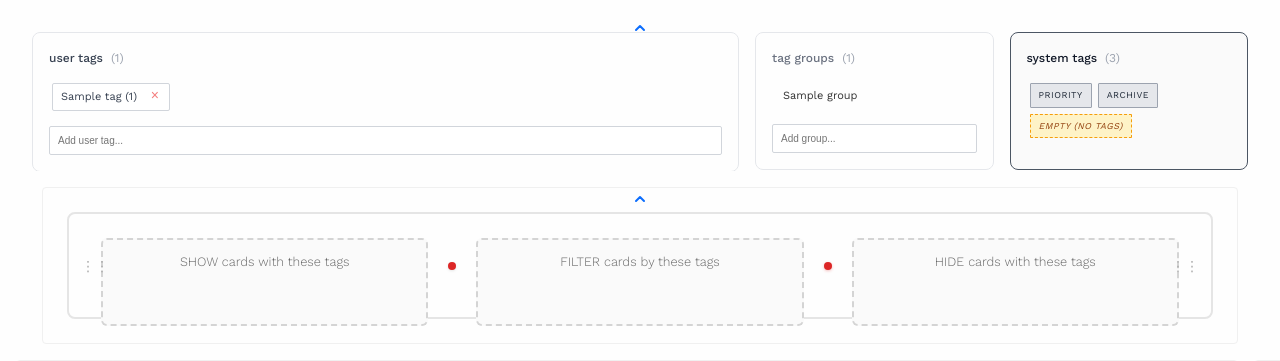
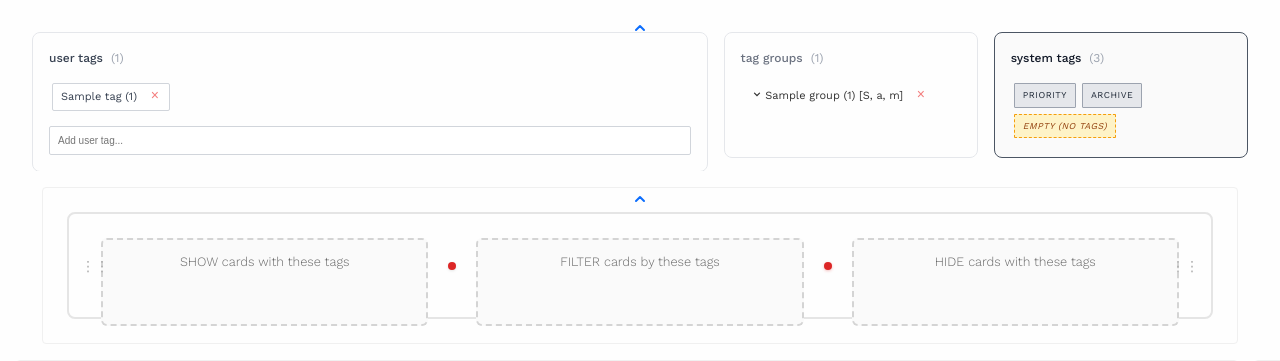
Before and after one commit to adamzwasserman/multicardz, a FastAPI app: template apps/static/templates/user_home.html in a window 1280 px wide; the page is wider, and only the part inside the window is pictured. Shown: the part 77-438 px from the top of that part. Run offline with FastAPI, Linux system fonts and the light colour scheme; the template is opened without the code that fills it: most values are stand-ins (such as "Sample title", 1, 10 or a date in 2020); data that the repository does not hold is empty; parts of the project's set-up code (start-up, migrations or seed data) failed here and were passed over.

Commit message:
fix: eliminate cumulative layout shift through server-side font metrics and column width pre-rendering
Implements complete server-side rendering strategy to address Core Web Vitals CLS failures:

1. Font metrics architecture (user.css):
   - Added fallback @font-face declarations with size-adjust/ascent-override/descent-override metrics for all 7 fonts (Inconsolata, Lato, Libre Franklin, Merriweather Sans, Mulish, Open Sans, Roboto)
   - Changed font-display from block to swap for faster fallback rendering
   - Updated all font-family declarations to include fallback fonts (Courier New, Arial)
   - Implements doc 033 font metrics architecture that was specified but never implemented

2. Column width fix (app.js):
   - Removed client-side column width adjustments that caused layout shift on page load
   - Server now pre-renders correct grid-template-columns from user preferences before first byte
   - JavaScript no longer modifies grid dimensions during initialization

3. Group tag server-side rendering (templates/base.html, templates/user_home.html, group-ui-integration.js, main.py):
   - Migrated group tag rendering from client-side to server-side
   - User preferences applied at render time, not after page load
   - Hydration instead of re-rendering eliminates CLS

These changes eliminate layout shift by ensuring all dimensions and fonts are determined before the browser renders the initial layout.

```diff
--- a/apps/static/css/user.css
+++ b/apps/static/css/user.css
@@ -5,13 +5,34 @@
     box-sizing: border-box;
 }
 
-/* Font Face Declarations - Self-hosted fonts */
+/* Font Face Declarations - Self-hosted fonts with fallback metrics */
+
+/* Inconsolata with Courier New fallback (monospace) */
+@font-face {
+    font-family: 'Inconsolata Fallback';
+    src: local('Courier New');
+    size-adjust: 95.2%;
+    ascent-override: 92%;
+    descent-override: 24%;
+    line-gap-override: 0%;
+}
+
 @font-face {
     font-family: 'Inconsolata';
     src: url('/static/fonts/inconsolata-regular.woff2') format('woff2');
     font-weight: 200;
     font-style: normal;
-    font-display: block;
+    font-display: swap;
+}
+
+/* Lato with Arial fallback */
+@font-face {
+    font-family: 'Lato Fallback';
+    src: local('Arial');
+    size-adjust: 102.8%;
+    ascent-override: 95%;
+    descent-override: 20%;
+    line-gap-override: 0%;
 }
 
 @font-face {
@@ -19,7 +40,17 @@
     src: url('/static/fonts/lato-regular.woff2') format('woff2');
     font-weight: 400;
     font-style: normal;
-    font-display: block;
+    font-display: swap;
+}
+
+/* Libre Franklin with Arial fallback */
+@font-face {
+    font-family: 'Libre Franklin Fallback';
+    src: local('Arial');
+    size-adjust: 98.5%;
+    ascent-override: 92%;
+    descent-override: 22%;
+    line-gap-override: 0%;
 }
 
 @font-face {
@@ -27,7 +58,17 @@
     src: url('/static/fonts/librefranklin-regular.woff2') format('woff2');
     font-weight: 400;
     font-style: normal;
-    font-display: block;
+    font-display: swap;
+}
+
+/* Merriweather Sans with Arial fallback */
+@font-face {
+    font-family: 'Merriweather Sans Fallback';
+    src: local('Arial');
+    size-adjust: 104.2%;
+    ascent-override: 90%;
+    descent-override: 24%;
+    line-gap-override: 0%;
 }
 
 @font-face {
@@ -35,7 +76,17 @@
     src: url('/static/fonts/merriweathersans-regular.woff2') format('woff2');
     font-weight: 300;
     font-style: normal;
-    font-display: block;
+    font-display: swap;
+}
+
+/* Mulish (Avenir substitute) with Arial fallback */
+@font-face {
+    font-family: 'Mulish Fallback';
+    src: local('Arial');
+    size-adjust: 107.4%;
+    ascent-override: 90%;
+    descent-override: 22%;
+    line-gap-override: 0%;
 }
 
 @font-face {
@@ -43,7 +94,17 @@
     src: url('/static/fonts/mulish-regular.woff2') format('woff2');
     font-weight: 400;
     font-style: normal;
-    font-display: block;
+    font-display: swap;
+}
+
+/* Roboto with Arial fallback */
+@font-face {
+    font-family: 'Roboto Fallback';
+    src: local('Arial');
+    size-adjust: 100.3%;
+    ascent-override: 92%;
+    descent-override: 24%;
+    line-gap-override: 0%;
 }
 
 @font-face {
@@ -51,7 +112,17 @@
     src: url('/static/fonts/roboto-regular.woff2') format('woff2');
     font-weight: 400;
     font-style: normal;
-    font-display: block;
+    font-display: swap;
+}
+
+/* Work Sans with Arial fallback */
+@font-face {
+    font-family: 'Work Sans Fallback';
+    src: local('Arial');
+    size-adjust: 101.5%;
+    ascent-override: 93%;
+    descent-override: 21%;
+    line-gap-override: 0%;
 }
 
 @font-face {
@@ -59,7 +130,7 @@
     src: url('/static/fonts/worksans-regular.woff2') format('woff2');
     font-weight: 400;
     font-style: normal;
-    font-display: block;
+    font-display: swap;
 }
 
 /* Base body styling */
@@ -2503,7 +2574,7 @@
 
 .font-libre-franklin,
 body.font-libre-franklin {
-    font-family: 'Libre Franklin', 'Helvetica Neue', Helvetica, -apple-system, BlinkMacSystemFont, sans-serif !important;
+    font-family: 'Libre Franklin', 'Libre Franklin Fallback', Arial, sans-serif !important;
 }
 
 .font-source-sans,
@@ -2513,43 +2584,43 @@
 
 .font-avenir,
 body.font-avenir {
-    font-family: 'Mulish' !important;
+    font-family: 'Mulish', 'Mulish Fallback', Arial, sans-serif !important;
 }
 
 .font-akzidenz,
 body.font-akzidenz {
-    font-family: 'Work Sans' !important;
+    font-family: 'Work Sans', 'Work Sans Fallback', Arial, sans-serif !important;
 }
 
 .font-sanfrancisco,
 body.font-sanfrancisco {
-    font-family: 'Roboto' !important;
+    font-family: 'Roboto', 'Roboto Fallback', Arial, sans-serif !important;
 }
 
 .font-roboto,
 body.font-roboto {
-    font-family: 'Roboto' !important;
+    font-family: 'Roboto', 'Roboto Fallback', Arial, sans-serif !important;
 }
 
 .font-optima,
 body.font-optima {
-    font-family: 'Lato' !important;
+    font-family: 'Lato', 'Lato Fallback', Arial, sans-serif !important;
 }
 
 .font-lato,
 body.font-lato {
-    font-family: 'Lato' !important;
+    font-family: 'Lato', 'Lato Fallback', Arial, sans-serif !important;
 }
 
 .font-merriweather,
 body.font-merriweather {
-    font-family: 'Merriweather Sans' !important;
+    font-family: 'Merriweather Sans', 'Merriweather Sans Fallback', Arial, sans-serif !important;
     font-weight: 300 !important;
 }
 
 .font-inconsolata,
 body.font-inconsolata {
-    font-family: 'Inconsolata' !important;
+    font-family: 'Inconsolata', 'Inconsolata Fallback', 'Courier New', monospace !important;
     font-weight: 200 !important;
 }
 
--- a/apps/static/templates/base.html
+++ b/apps/static/templates/base.html
@@ -152,7 +152,7 @@
     <!-- Deferred JavaScript -->
     <script defer src="https://unpkg.com/htmx.org@1.9.12/dist/htmx.min.js"></script>
     <script defer src="/static/js/drag-drop.js?v=2025102617"></script>
-    <script defer src="/static/js/group-ui-integration.js?v=2025102603"></script>
+    <script defer src="/static/js/group-ui-integration.js?v=2025102804"></script>
     <script defer src="/static/js/app.js?v=2025102601"></script>
 </head>
 <body data-workspace="{{ workspace_id | default('default-workspace') }}" data-user="{{ user_id | default('anonymous-user') }}" class="{% if font_class %}{{ font_class }}{% endif %}{% if theme == 'dark' %} dark-mode{% elif theme == 'earth' %} earth-tones{% endif %}">
--- a/apps/static/templates/user_home.html
+++ b/apps/static/templates/user_home.html
@@ -92,19 +92,38 @@
                     </div>
                     <div class="tags-wrapper">
                         {% for group in groups %}
-                        <span class="tag tag-group"
+                        <span class="tag tag-group group-tag"
+                              data-group-id="{{ group.id }}"
                               data-group="{{ group.id }}"
                               data-type="group-tag"
+                              data-nesting-level="0"
+                              data-expanded="false"
+                              data-members="{{ group.member_tag_ids|join(',') }}"
                               draggable="true"
->
-                            {{ group.name }}
+                              role="button"
+                              tabindex="0"
+                              aria-label="Group: {{ group.name }} with {{ group.member_count }} members"
+                              aria-expanded="false">
+                            <span class="group-icon">
+                                <svg width="10" height="10" viewBox="0 0 12 12" fill="none" stroke="currentColor">
+                                    <path d="M3 5 L6 8 L9 5" stroke-width="1.5" stroke-linecap="round"/>
+                                </svg>
+                            </span>
+                            <span class="tag-name">{{ group.name }}</span>
+                            <span class="member-count">({{ group.member_count }})</span>
+                            <span class="members-preview">
+                                {%- if group.member_tag_ids|length > 0 -%}
+                                    [{{ group.member_tag_ids[:3]|join(', ') }}{% if group.member_tag_ids|length > 3 %} +{{ group.member_tag_ids|length - 3 }}{% endif %}]
+                                {%- endif -%}
+                            </span>
+                            <button class="tag-delete" onclick="deleteGroup('{{ group.id }}')" title="Delete group">×</button>
                         </span>
                         {% endfor %}
                     </div>
-                    <div class="input-wrapper">
+                    <!-- <div class="input-wrapper">
                         <input type="text" class="tag-input group-input" placeholder="Add group..." aria-label="Add group"
 >
-                    </div>
+                    </div> -->
                 </div>
 
                 <!-- System Tags Cloud -->
@@ -242,8 +261,9 @@
     </div>
 
     <div class="card-display">
-        <div class="card-container" id="cardContainer">
-            <!-- Cards will be populated by JavaScript - starts empty to avoid layout shift -->
+        <div class="card-container" id="cardContainer" style="min-height: 400px;">
+            <!-- Cards will be populated by JavaScript -->
+            <!-- Min-height prevents layout shift during load -->
         </div>
     </div>
 
--- a/apps/user/main.py
+++ b/apps/user/main.py
@@ -131,6 +131,27 @@
             # Fallback to basic tags if lesson system fails
             available_tags = [{"name": "drag me to first box", "count": 0}]
 
+        # Load group tags from database
+        from apps.shared.services.group_storage import get_groups_by_workspace
+
+        try:
+            workspace_id = "default-workspace"
+            groups_tuple = get_groups_by_workspace(workspace_id)
+            # Convert GroupTag objects to dicts for template
+            groups = [
+                {
+                    "id": g.id,
+                    "name": g.name,
+                    "member_tag_ids": list(g.member_tag_ids),
+                    "member_count": len(g.member_tag_ids),
+                }
+                for g in groups_tuple
+            ]
+            logger.info(f"Loaded {len(groups)} group tags for server-side rendering")
+        except Exception as e:
+            logger.warning(f"Could not load group tags: {e}. Using empty list.")
+            groups = []
+
         # Load user preferences (zone layout, font, theme, and column widths)
         import json
 
@@ -199,7 +220,7 @@
             {
                 "request": request,
                 "available_tags": available_tags,
-                "groups": [],
+                "groups": groups,
                 "zone_layout": zone_layout,
                 "font_class": font_class,
                 "font_preload_url": font_preload_url,
```
Also changed, not shown: apps/static/js/app.js (+3 -10 lines), apps/static/js/group-ui-integration.js (+34 -4 lines).
